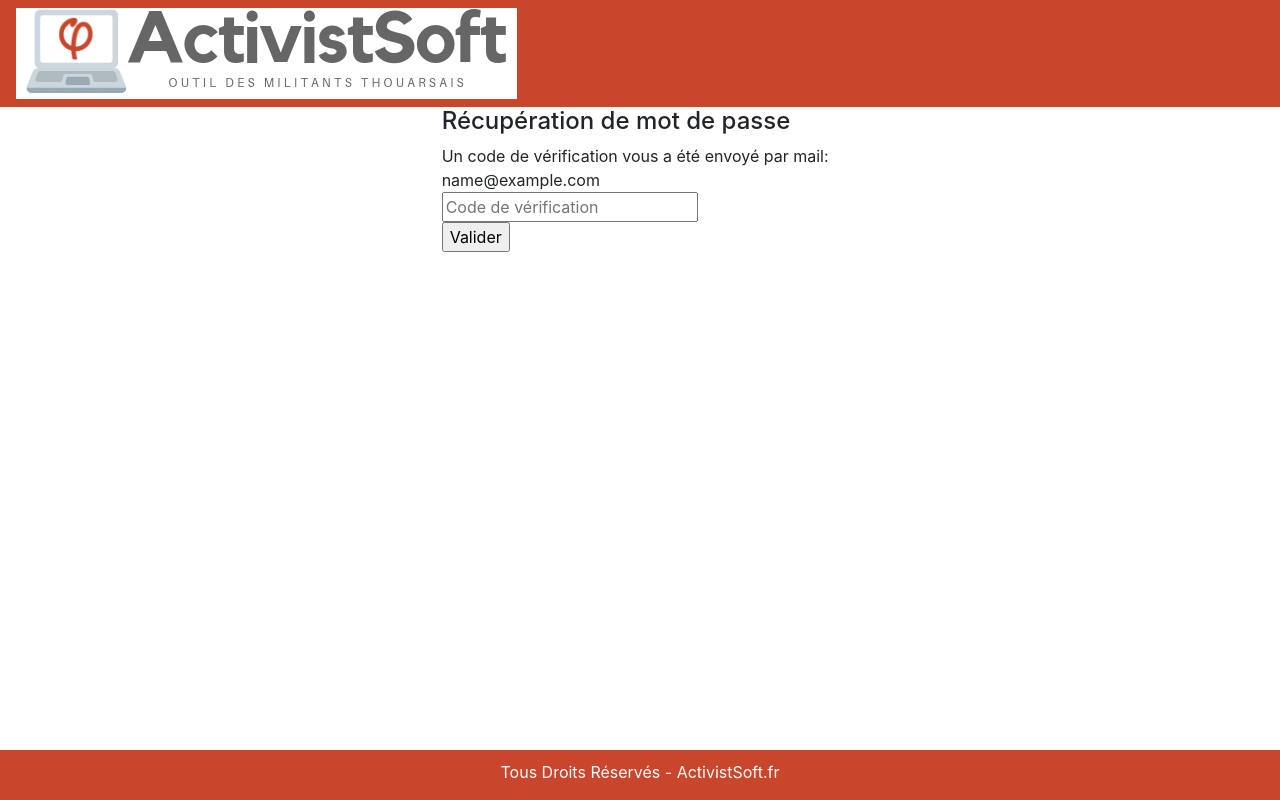
After one commit to AxelUrbain/ActivistSoft, a PHP site: page /my-app/models/recuperate.php?section=code in a window 1280 px wide. The commit adds this page. Run offline with PHP 8.4, Linux system fonts and the light colour scheme; the visitor is signed in with stand-in values (Sample User, id 1); some libraries are stand-ins or nearby versions.

Commit message:
---> Recuperate password MVC -- > Architecture

```diff
--- a/index.php
+++ b/index.php
@@ -31,7 +31,7 @@ $result = connect_activist($bdd);
             <div class="form-group">
               <label for=password>Mot de passe</label>
               <input type="password" name="password" class="form-control" placeholder="Mot de Passe" required>
-              <a href="view/recuperate_password.php"><small id="mdpforget" class="text-muted">Mot de passe oublié ?</small></a>
+              <a href="models/recuperate.php"><small id="mdpforget" class="text-muted">Mot de passe oublié ?</small></a>
               <a href="view/registration.php"><small id="registration" class="text-muted">Vous souhaitez vous inscrire ?</small></a>
             </div>
             <div class="form-group form-check">
--- /dev/null
+++ b/models/recuperate.php
@@ -0,0 +1,129 @@
+<?php
+require_once('dbconfig.php');
+session_start();
+
+if(isset($_POST['recup_submit'],$_POST['recup_mail'])) {
+   if(!empty($_POST['recup_mail'])) {
+      $recup_mail = htmlspecialchars($_POST['recup_mail']);
+      if(filter_var($recup_mail,FILTER_VALIDATE_EMAIL)) {
+         $mailexist = $bdd->prepare('SELECT id,name,firstname FROM activist WHERE email = ?');
+         $mailexist->execute(array($recup_mail));
+         $mailexist_count = $mailexist->rowCount();
+         if($mailexist_count == 1) {
+            $name = $mailexist->fetch();
+            $name = $name['name'];
+            $firstname = $name['firstname'];
+
+            $_SESSION['recup_mail'] = $recup_mail;
+            $recup_code = "";
+            for($i=0; $i < 8; $i++) {
+               $recup_code .= mt_rand(0,9);
+            }
+            $mail_recup_exist = $bdd->prepare('SELECT id FROM recuperate WHERE mail = ?');
+            $mail_recup_exist->execute(array($recup_mail));
+            $mail_recup_exist = $mail_recup_exist->rowCount();
+            if($mail_recup_exist == 1) {
+               $recup_insert = $bdd->prepare('UPDATE recuperate SET code = ? WHERE mail = ?');
+               $recup_insert->execute(array($recup_code,$recup_mail));
+            } else {
+               $recup_insert = $bdd->prepare('INSERT INTO recuperate(mail,code,confirme) VALUES (?, ?, 0)');
+               $recup_insert->execute(array($recup_mail,$recup_code));
+            }
+            $header="MIME-Version: 1.0\r\n";
+         $header.='From:"PrimFX.com"<support@primfx.com>'."\n";
+         $header.='Content-Type:text/html; charset="utf-8"'."\n";
+         $header.='Content-Transfer-Encoding: 8bit';
+         $message = '
+         <html>
+         <head>
+           <title>Récupération de mot de passe - PrimFX.com</title>
+           <meta charset="utf-8" />
+         </head>
+         <body>
+           <font color="#303030";>
+             <div align="center">
+               <table width="600px">
+                 <tr>
+                   <td>
+
+                     <div align="center">Bonjour <b>'.$pseudo.'</b>,</div>
+                     Voici votre code de récupération: <b>'.$recup_code.'</b>
+                     A bientôt sur <a href="http://primfx.com/">PrimFX.com</a> !
+
+                   </td>
+                 </tr>
+                 <tr>
+                   <td align="center">
+                     <font size="2">
+                       Ceci est un email automatique, merci de ne pas y répondre
+                     </font>
+                   </td>
+                 </tr>
+               </table>
+             </div>
+           </font>
+         </body>
+         </html>
+         ';
+         mail($recup_mail, "Récupération de mot de passe - PrimFX.com", $message, $header);
+            header("Location:http://localhost/my-app/ActivistSoft/models/recuperate.php?section=code");
+         } else {
+            $error = "Cette adresse mail n'est pas enregistrée";
+         }
+      } else {
+         $error = "Adresse mail invalide";
+      }
+   } else {
+      $error = "Veuillez entrer votre adresse mail";
+   }
+}
+if(isset($_POST['verif_submit'],$_POST['verif_code'])) {
+   if(!empty($_POST['verif_code'])) {
+      $verif_code = htmlspecialchars($_POST['verif_code']);
+      $verif_req = $bdd->prepare('SELECT id FROM recuperate WHERE mail = ? AND code = ?');
+      $verif_req->execute(array($_SESSION['recup_mail'],$verif_code));
+      $verif_req = $verif_req->rowCount();
+      if($verif_req == 1) {
+         $up_req = $bdd->prepare('UPDATE recuperate SET confirme = 1 WHERE mail = ?');
+         $up_req->execute(array($_SESSION['recup_mail']));
+         header('Location:http://localhost/my-app/ActivistSoft/models/recuperate.php?section=changemdp');
+      } else {
+         $error = "Code invalide";
+      }
+   } else {
+      $error = "Veuillez entrer votre code de confirmation";
+   }
+}
+if(isset($_POST['change_submit'])) {
+   if(isset($_POST['change_mdp'],$_POST['change_mdpc'])) {
+      $verif_confirme = $bdd->prepare('SELECT confirme FROM recuperate WHERE mail = ?');
+      $verif_confirme->execute(array($_SESSION['recup_mail']));
+      $verif_confirme = $verif_confirme->fetch();
+      $verif_confirme = $verif_confirme['confirme'];
+      if($verif_confirme == 1) {
+         $mdp = htmlspecialchars($_POST['change_mdp']);
+         $mdpc = htmlspecialchars($_POST['change_mdpc']);
+         if(!empty($mdp) AND !empty($mdpc)) {
+            if($mdp == $mdpc) {
+              $password_hashed = password_hash($mdp, PASSWORD_BCRYPT);
+               $ins_mdp = $bdd->prepare('UPDATE activist SET password = ? WHERE email = ?');
+               $ins_mdp->execute(array($password_hashed,$_SESSION['recup_mail']));
+              $del_req = $bdd->prepare('DELETE FROM recuperate WHERE mail = ?');
+              $del_req->execute(array($_SESSION['recup_mail']));
+               header('Location:http://localhost/my-app/ActivistSoft/index.php');
+            } else {
+               $error = "Vos mots de passes ne correspondent pas";
+            }
+         } else {
+            $error = "Veuillez remplir tous les champs";
+         }
+      } else {
+         $error = "Veuillez valider votre mail grâce au code de vérification qui vous a été envoyé par mail";
+      }
+   } else {
+      $error = "Veuillez remplir tous les champs";
+   }
+}
+
+require_once('../view/recuperate.view.php');
+?>
--- /dev/null
+++ b/view/recuperate.view.php
@@ -0,0 +1,45 @@
+<!DOCTYPE html>
+<html lang="fr" dir="ltr">
+  <?php include('../template/header.php'); ?>
+  <body>
+    <div id="menu">
+      <nav class="navbar navbar-expand-lg">
+        <a class="color-menu" href="../index.php">
+          <img class="img-fluid" src="../img/logo.png" alt="">
+        </a>
+      </nav>
+    </div>
+    <div class="container-fluid">
+      <div class="row">
+        <div class="col-lg-4 col-md-4"></div>
+        <div class="col-lg-4 col-md-4">
+          <h4 class="">Récupération de mot de passe</h4>
+            <?php if($_GET['section'] == 'code') { ?>
+              Un code de vérification vous a été envoyé par mail: <?= $_SESSION['recup_mail'] ?>
+              <br/>
+              <form method="post">
+                <input type="text" placeholder="Code de vérification" name="verif_code"/><br/>
+                <input type="submit" value="Valider" name="verif_submit"/>
+              </form>
+            <?php } elseif($_GET['section'] == "changemdp") { ?>
+            Nouveau mot de passe pour <?= $_SESSION['recup_mail'] ?>
+            <form method="post">
+              <input type="password" placeholder="Nouveau mot de passe" name="change_mdp"/><br/>
+              <input type="password" placeholder="Confirmation du mot de passe" name="change_mdpc"/><br/>
+              <input type="submit" value="Valider" name="change_submit"/>
+            </form>
+            <?php } else { ?>
+            <form method="post">
+              <input type="email" placeholder="Votre adresse mail" name="recup_mail"/><br/>
+              <input type="submit" value="Valider" name="recup_submit"/>
+            </form>
+            <?php } ?>
+            <?php if(isset($error)) { echo '<span style="color:red">'.$error.'</span>'; } else { echo ""; } ?>
+        </div>
+        <div class="col-lg-4 col-md-4"></div>
+      </div>
+    </div>
+    <?php include('../template/footer.php'); ?>
+  </body>
+  <?php include('../template/framework.php'); ?>
+</html>
```
Also changed, not shown: view/recuperate_password.php (deleted, +0 -29 lines), models/script_recuperate_password.php (deleted).
